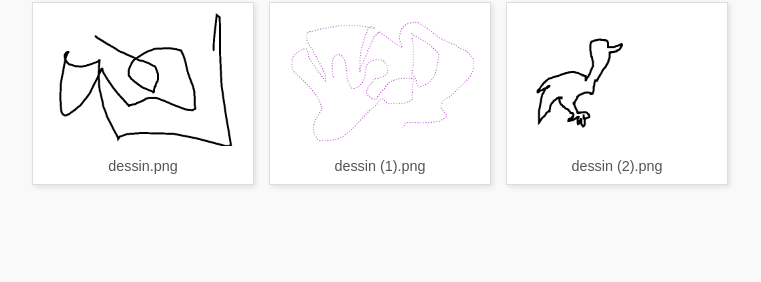
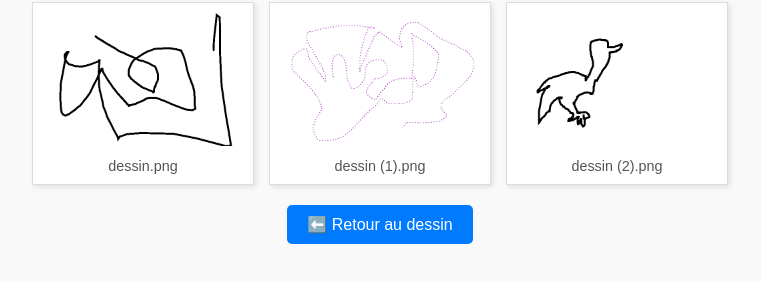
Before and after one commit to ulysseduquense/dessin-un-trait, a plain HTML site: page galerie.html in a window 1280 px wide. Shown: the part 106-388 px from the top of the page, without its empty margins (260-1021 px from the left). Drawn offline with Linux system fonts and the light colour scheme.

Commit message:
Update galerie.html

```diff
--- a/galerie.html
+++ b/galerie.html
@@ -56,5 +56,8 @@
         </div>
     </div>
 </body>
+<a href="index.html" style="display:inline-block; margin: 20px; padding: 10px 20px; background-color:#007BFF; color:white; text-decoration:none; border-radius:5px;">
+    ⬅️ Retour au dessin
+</a>
 
 </html>
```
